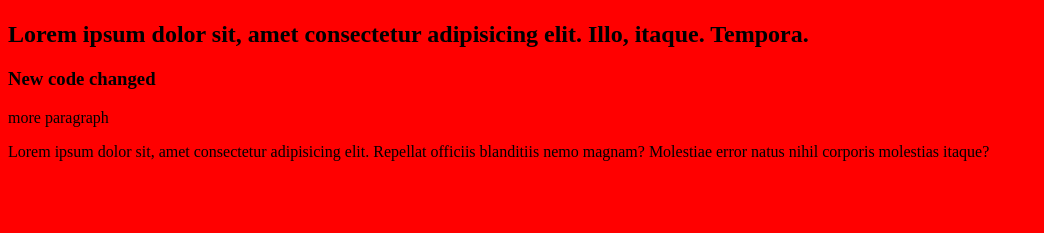
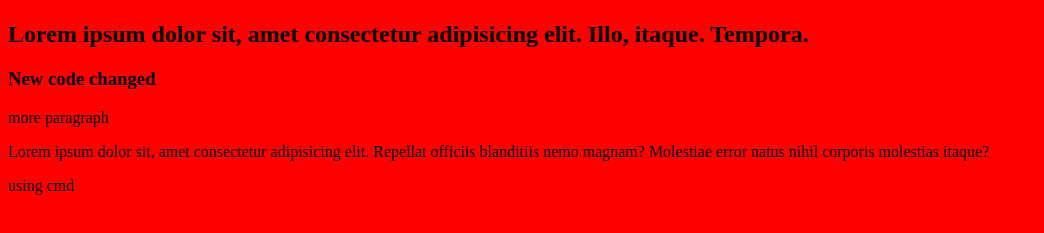
Before and after one commit to shakirniloy/my-first-repo, a plain HTML site: page index.html in a window 1280 px wide. Shown: the part 59-292 px from the top of the page, without its empty margins (0-1044 px from the left). Drawn offline with Linux system fonts and the light colour scheme.

Commit message:
using cmd

```diff
--- a/index.html
+++ b/index.html
@@ -14,5 +14,6 @@
 
     <p>more paragraph</p>
     <p>Lorem ipsum dolor sit, amet consectetur adipisicing elit. Repellat officiis blanditiis nemo magnam? Molestiae error natus nihil corporis molestias itaque?</p>
+    <p>using cmd</p>
 </body>
 </html>
```
